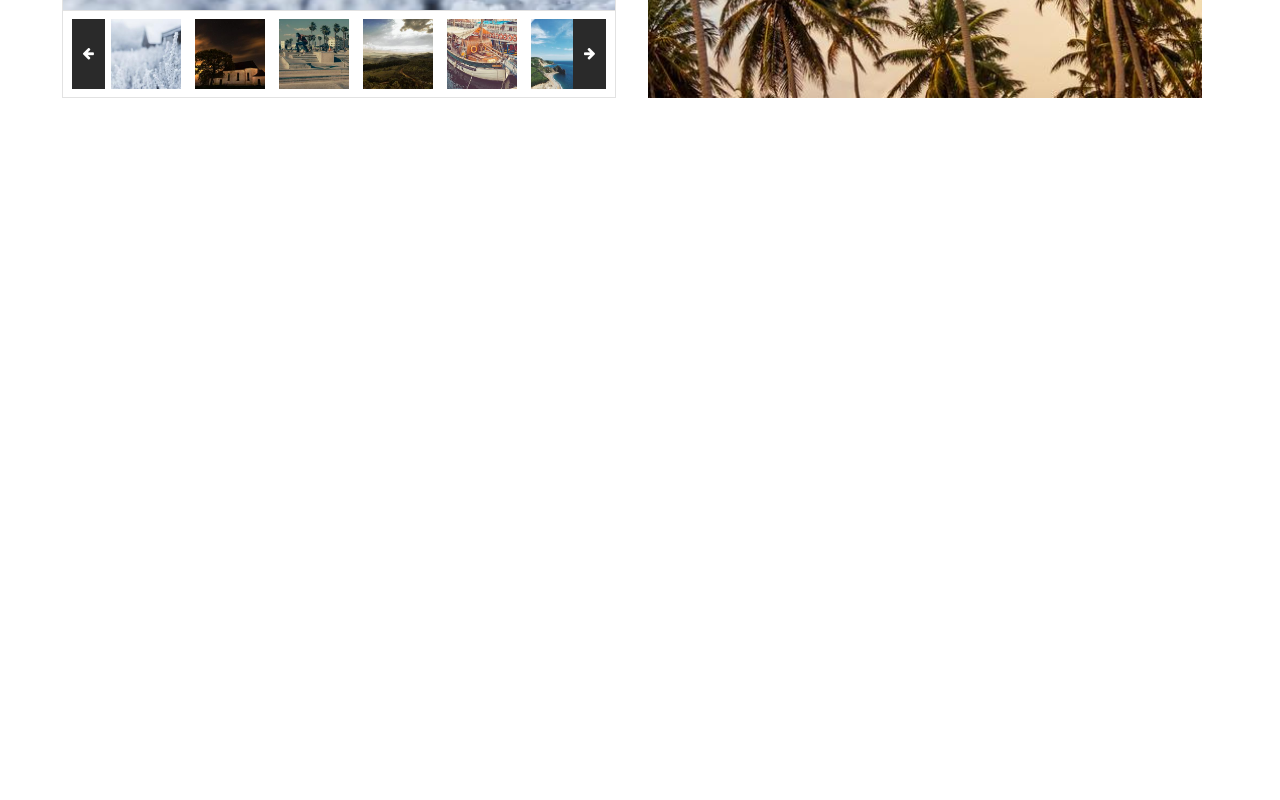
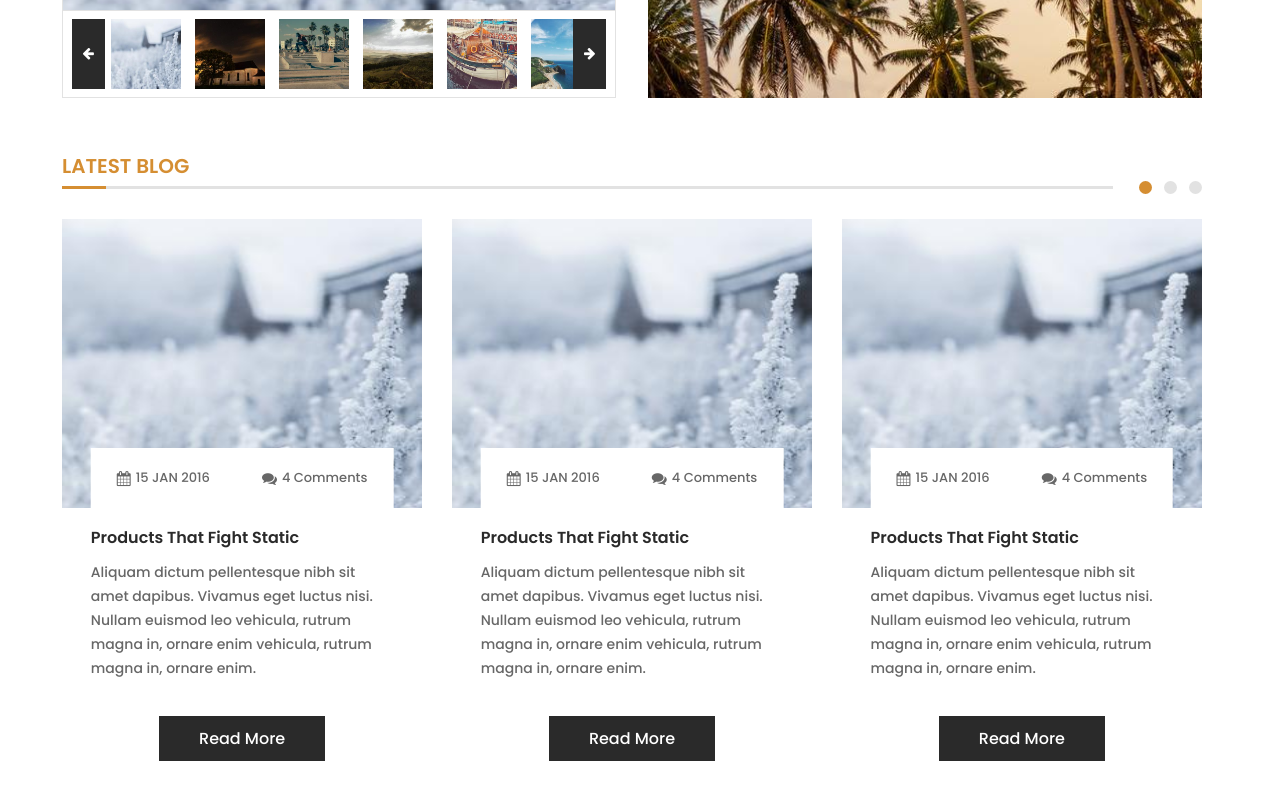
Before and after one commit to SHAH0001/bazar, a Vue app: page / in a window 1280 px wide. Shown: the part 2965-3765 px from the top of the page. Before the commit the page ends 3313 px from the top, so only its background shows below. Built offline with nearby package versions, Linux system fonts and the light colour scheme.

Commit message:
articles done. not adaptive

```diff
--- /dev/null
+++ b/src/components/Articles.vue
@@ -0,0 +1,130 @@
+<template>
+    <div class="articles">
+        <div v-for="(item, index) in 3" :key="index" class="article">
+            <div class="article-block-img">
+                <img :src="getImage('product_1.jpg')" alt="">
+                <div class="article-block-date-and-comments">
+                    <span class="article-date article-date-and-comments">
+                        <i class="icon-calendar"></i>
+                        <span>15 jan 2016</span>
+                    </span>
+                    <router-link to="/" tag="a" class="article-comments article-date-and-comments">
+                        <i class="icon-comments"></i>
+                        <span>4 Comments</span>
+                    </router-link>
+                </div>
+            </div>
+            <div class="article-info">
+                <div class="article-info-wrapper">
+                    <h3 class="article-title">
+                        Products That Fight Static
+                    </h3>
+                    <p class="article-description">
+                        Aliquam dictum pellentesque nibh sit amet dapibus. Vivamus eget luctus nisi. Nullam euismod leo vehicula, rutrum magna in, ornare enim vehicula, rutrum magna in, ornare enim.
+                    </p>
+                </div>
+            </div>
+            <router-link class="article-link" to="/" tag="a">Read More</router-link>
+        </div>
+    </div>
+</template>
+<script>
+import mixins from '../mixins/mixins'
+
+export default {
+    mixins: [mixins]
+}
+</script>
+<style lang="scss" scoped>
+    @import '@/assets/scss/style';
+
+    .articles {
+        display: flex;
+        justify-content: space-between;
+        margin-top: 30px;
+    }
+
+    .article {
+        display: flex;
+        flex-direction: column;
+        width: 31.6%;
+    }
+
+    .article-block-img {
+        position: relative;
+    }
+
+    .article-block-img img {
+        width: 100%;
+        height: 289px;
+    }
+
+    .article-block-date-and-comments {
+        display: flex;
+        justify-content: space-around;
+        align-items: center;
+        position: absolute;
+        font-size: 13px;
+        color: #676767;
+        width: 84%;
+        left: 50%;
+        bottom: 7px;
+        transform: translate(-50%, 0);
+        background-color: #fff;
+        padding: 20px 0;
+    }
+
+    .article-date {
+        text-transform: uppercase;
+    }
+
+    .article-date-and-comments {
+        display: flex;
+        justify-content: center;
+        align-items: center;
+    }
+
+    .article-date-and-comments i {
+        display: inline-block;
+        margin: 0 5px 0 0;
+        font-size: 15px;
+    }
+
+    .article-comments {
+        text-decoration: none;
+        color: #676767;
+    }
+
+    .article-info {
+        flex-grow: 1;
+    }
+
+    .article-info-wrapper {
+        width: 84%;
+        margin: 0 auto;
+    }
+
+    .article-title {
+        font-size: 16px;
+        margin: 10px 0 0 0;
+    }
+
+    .article-description {
+        font-size: 14px;
+        color: #676767;
+        line-height: 24px;
+        margin: 10px 0 0 0;
+    }
+
+    .article-link {
+        display: inline-block;
+        font-size: 16px;
+        text-align: center;
+        text-decoration: none;
+        color: #fff;
+        background-color: $mainColor;
+        margin: 36px auto 0 auto;
+        padding: 10px 40px;
+    }
+
+</style>
--- a/src/views/Home.vue
+++ b/src/views/Home.vue
@@ -52,6 +52,7 @@
         <Features></Features>
         <Discount></Discount>
         <Products></Products>
+
         <div class="furniture-gallery-block">
 
             <div class="furniture-gallery-left">
@@ -83,32 +84,31 @@
             <div class="furniture-gallery-right">
                 <img :src="getImage('bedroom-bed.jpg')" alt="">
                 <div class="furniture-gallery-right-info">
-                    <span
-                        class="furniture-gallery-right-info-from"
-                    >
+                    <span class="furniture-gallery-right-info-from">
                         From
                     </span>
-                    <span
-                        class="furniture-gallery-right-info-price"
-                    >
+                    <span class="furniture-gallery-right-info-price">
                         $50.80
                     </span>
-                    <h3
-                        class="furniture-gallery-right-title"
-                    >
+                    <h3 class="furniture-gallery-right-title">
                         Bedroom Bed
                     </h3>
-                    <router-link
-                        class="furniture-gallery-right-shop-now"
-                        to="/"
-                        tag="a"
-                    >
+                    <router-link class="furniture-gallery-right-shop-now" to="/" tag="a">
                         Shop now
                     </router-link>
                 </div>
             </div>
 
         </div>
+
+        <SortingDisplay
+            :title="'Latest blog'"
+            :enabledPoints="true"
+        >
+        </SortingDisplay>
+
+        <Articles></Articles>
+
         <footer style="height: 250px;"></footer>
     </div>
 </template>
@@ -117,6 +117,7 @@ import CountdownTimer from '../components/CountdownTimer.vue'
 import Features from '../components/Features.vue'
 import SortingDisplay from '../components/SortingDisplay.vue'
 import Discount from '../components/Discount.vue'
+import Articles from '../components/Articles.vue'
 import Products from '../components/Products.vue'
 import vSlider from '../components/Slider/V-slider.vue'
 import Tab from '../components/Tabs/Tab'
@@ -241,7 +242,8 @@ import mixins from '../mixins/mixins'
             Tab,
             Tabs,
             Gallery,
-            SortingDisplay
+            SortingDisplay,
+            Articles
         }
     }
 </script>
@@ -415,6 +417,7 @@ import mixins from '../mixins/mixins'
     .furniture-gallery-block {
         display: flex;
         justify-content: space-between;
+        margin-bottom: 53px;
 
         @include max-width-850 {
             flex-wrap: wrap;
@@ -520,12 +523,6 @@ import mixins from '../mixins/mixins'
             top: 10%;
         }
     }
-
-    // .gallery-button-hover-info {
-    //     @include max-width-430 {
-    //         display: none;
-    //     }
-    // }
 
     .gallery-more-about-product-button:hover + .gallery-button-hover-info{
         display: inline-block;
```
